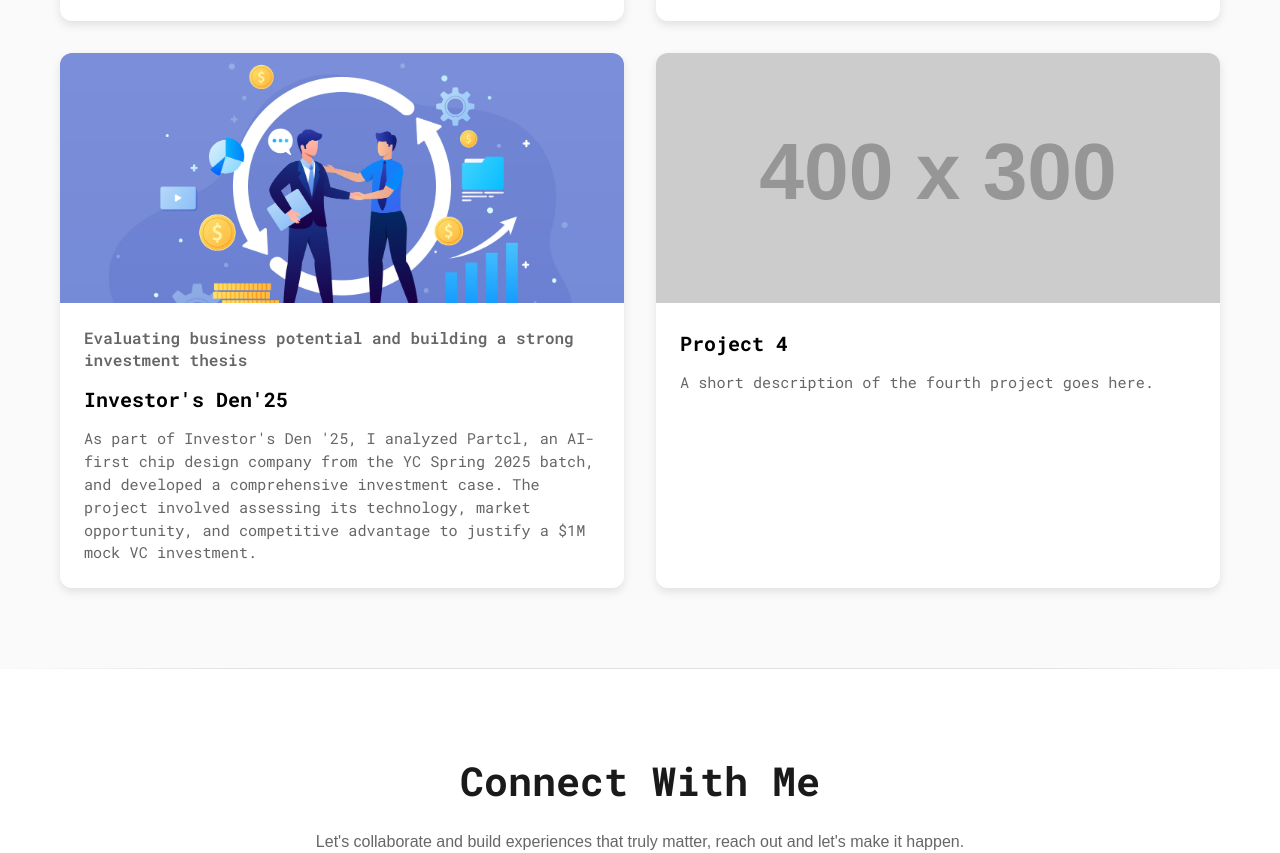
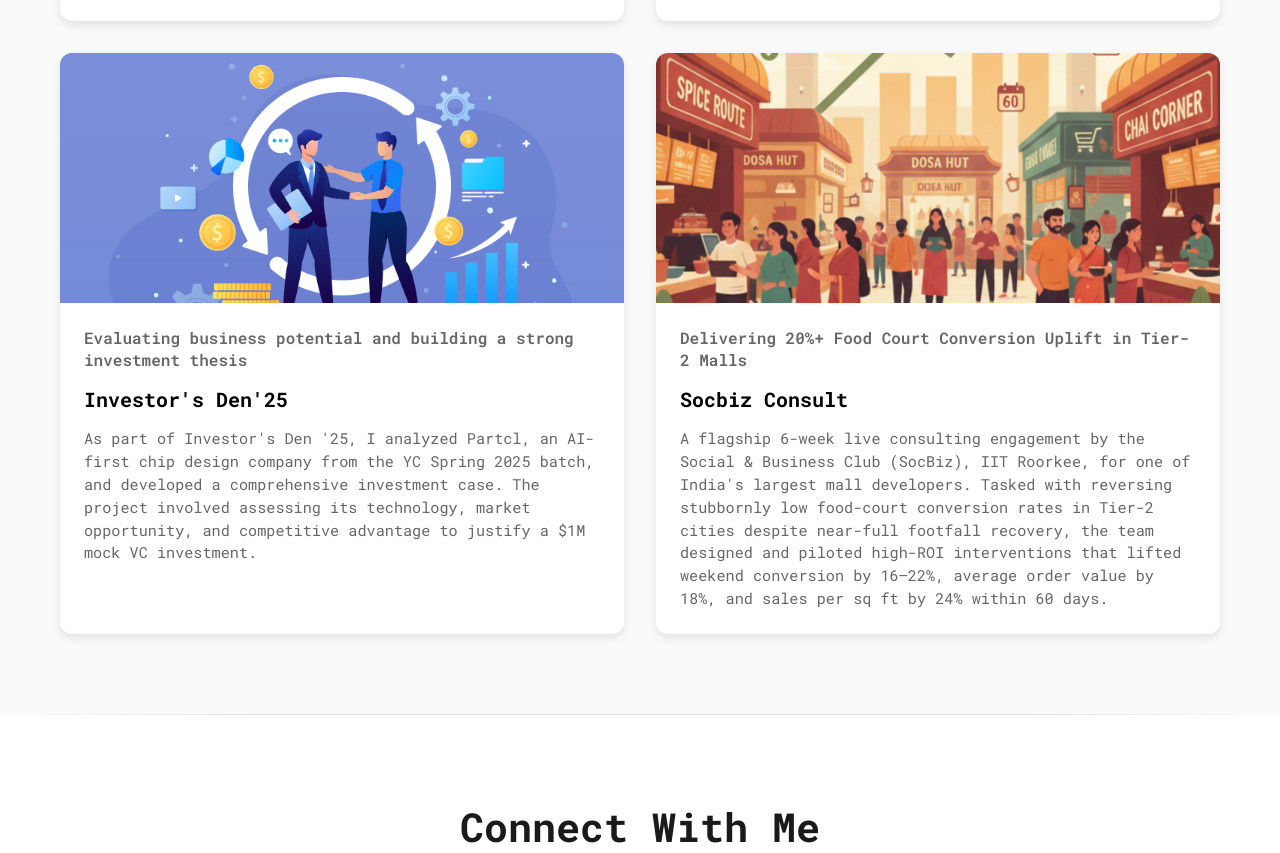
Before and after one commit to nikhil1-png/Nikhil-s-Portfolio, a plain HTML site: page index.html in a window 1280 px wide. Shown: the part 3167-4020 px from the top of the page. Drawn offline with Linux system fonts and the light colour scheme; placeholder pictures from the web are drawn by us.

Commit message:
Updated index.html

```diff
--- a/index.html
+++ b/index.html
@@ -268,10 +268,11 @@
                     </div>
                 </div>
                 <div class="project-card" data-project="3">
-                    <img src="project4-cover.jpg" alt="Project 4" class="project-cover-image" onerror="this.src='https://via.placeholder.com/400x300?text=Project+4'">
+                    <img src="cover4.jpg" alt="Socbiz Consult" class="project-cover-image" onerror="this.src='cover4.png'; this.onerror=function(){this.src='https://via.placeholder.com/400x300?text=Socbiz+Consult';}">
                     <div class="project-info">
-                        <h3 class="project-name">Project 4</h3>
-                        <p class="project-description">A short description of the fourth project goes here.</p>
+                        <h4 class="project-heading">Delivering 20%+ Food Court Conversion Uplift in Tier-2 Malls</h4>
+                        <h3 class="project-name">Socbiz Consult</h3>
+                        <p class="project-description">A flagship 6-week live consulting engagement by the Social & Business Club (SocBiz), IIT Roorkee, for one of India's largest mall developers. Tasked with reversing stubbornly low food-court conversion rates in Tier-2 cities despite near-full footfall recovery, the team designed and piloted high-ROI interventions that lifted weekend conversion by 16–22%, average order value by 18%, and sales per sq ft by 24% within 60 days.</p>
                     </div>
                 </div>
             </div>
--- a/script.js
+++ b/script.js
@@ -98,10 +98,11 @@ const projectsData = [
         buttonText: "View Pitch Deck"
     },
     {
-        name: "Project 4",
-        coverImage: "project4-cover.jpg",
-        overview: "Project 4 is a comprehensive solution that addresses multiple aspects of a complex problem. It features a robust architecture, clean code, and excellent user experience. The project demonstrates mastery of various technologies and methodologies.",
-        about: "The creation of Project 4 involved extensive research and development. Throughout the process, we focused on creating something meaningful that would have a positive impact. The project reflects dedication to quality and excellence."
+        name: "Socbiz Consult",
+        coverImage: "cover4.png",
+        overview: "In June-July 2025, a five-member SocBiz IIT Roorkee team collaborated with a leading real estate and infrastructure conglomerate operating 25+ premium food courts across India. Employing rigorous frameworks issue trees, customer journey mapping, mystery shopping, and stall-level data diagnostics the team uncovered critical demand-side, supply-side, and operational gaps driving low purchase intent. The outcome was a focused, low capex 60-day playbook built around weekend activation, sensory enhancement, menu reorientation, and hyper local promotion, all designed for rapid pilot validation and pan-India scalability",
+        about: "In June-July 2025, a SocBiz IIT Roorkee team diagnosed low food-court conversion in two Tier-2 malls through 60+ hours of observation, mystery audits, vendor interviews, and daily sales analysis.\nFour high-impact, low-capex interventions were piloted:\n\nDigital queues + pre-order app with flexible seating\nWeekend sensory boost (music, lighting, strict cleanliness)\nCo-created budget combos and BOGO offers\nHyper-local promotions tied to popular regional vendors\n\n60-day pilot results:\n• Conversion rate +16-22%\n• Average order value +18%\n• Sales per sq ft +24%\n• Peak vs. non-peak gap reduced by 28%\nPilot budget: ₹18–22 lakh | Projected ROI: >400%. The solutions are now being rolled out nationwide and marked the project as one of SocBiz IIT Roorkee's top live engagements of 2025",
+        caseStudyLink: "https://drive.google.com/drive/folders/1LLRNKyFmx_LS5GeZTpzGZxu0SCb34n7_"
     }
 ];
 
```
